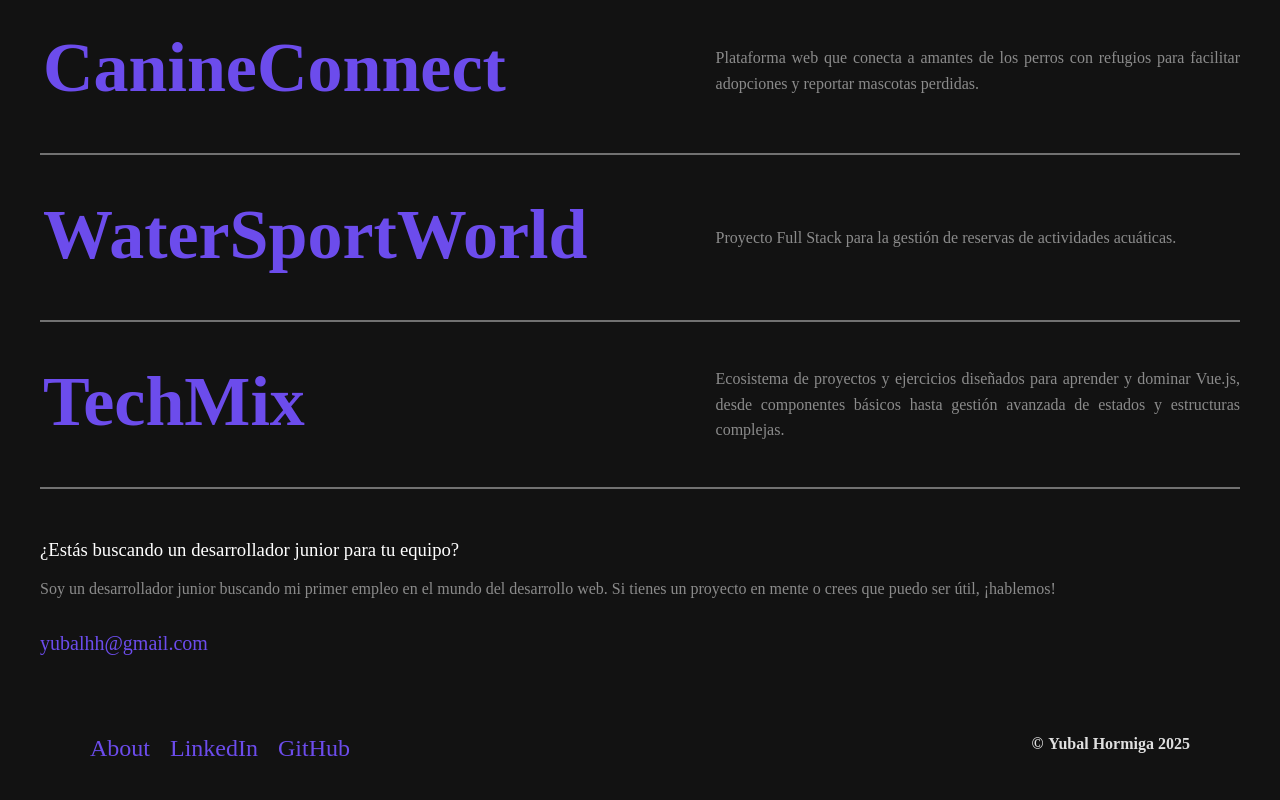
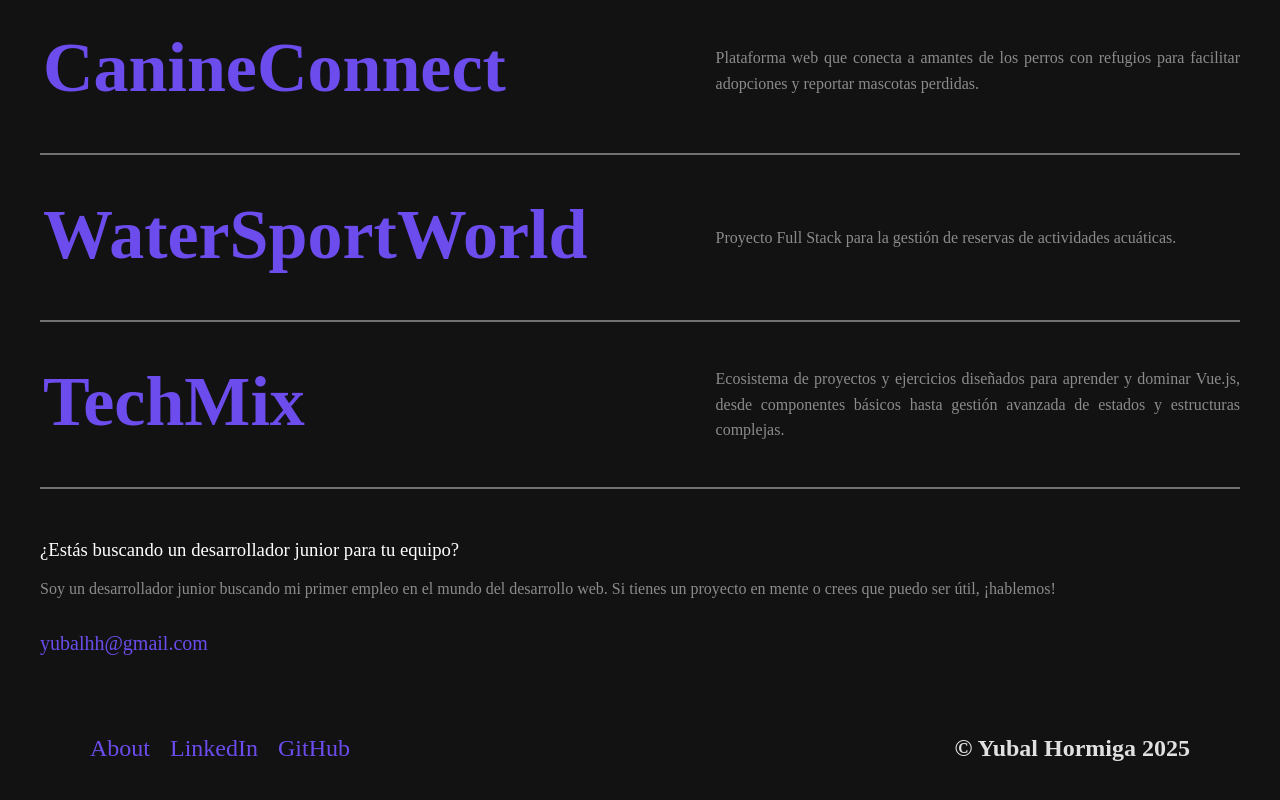
Before and after one commit to YubalHormiga/MyDevPortfolio, a Vue app: page / in a window 1280 px wide. Shown: the part 628-1428 px from the top of the page. Built offline with nearby package versions, Linux system fonts and the light colour scheme; a web font is replaced by a local one.

Commit message:
change mq footer-credit h3, :: before

```diff
--- a/src/views/FooterView.vue
+++ b/src/views/FooterView.vue
@@ -77,5 +77,9 @@ const currentYear = computed(() => new Date().getFullYear())
   .about-section {
     align-items: center;
   }
+  .footer-credit h3,
+  .footer-credit h3::before {
+    font-size: 2.4rem;
+  }
 }
 </style>
```
